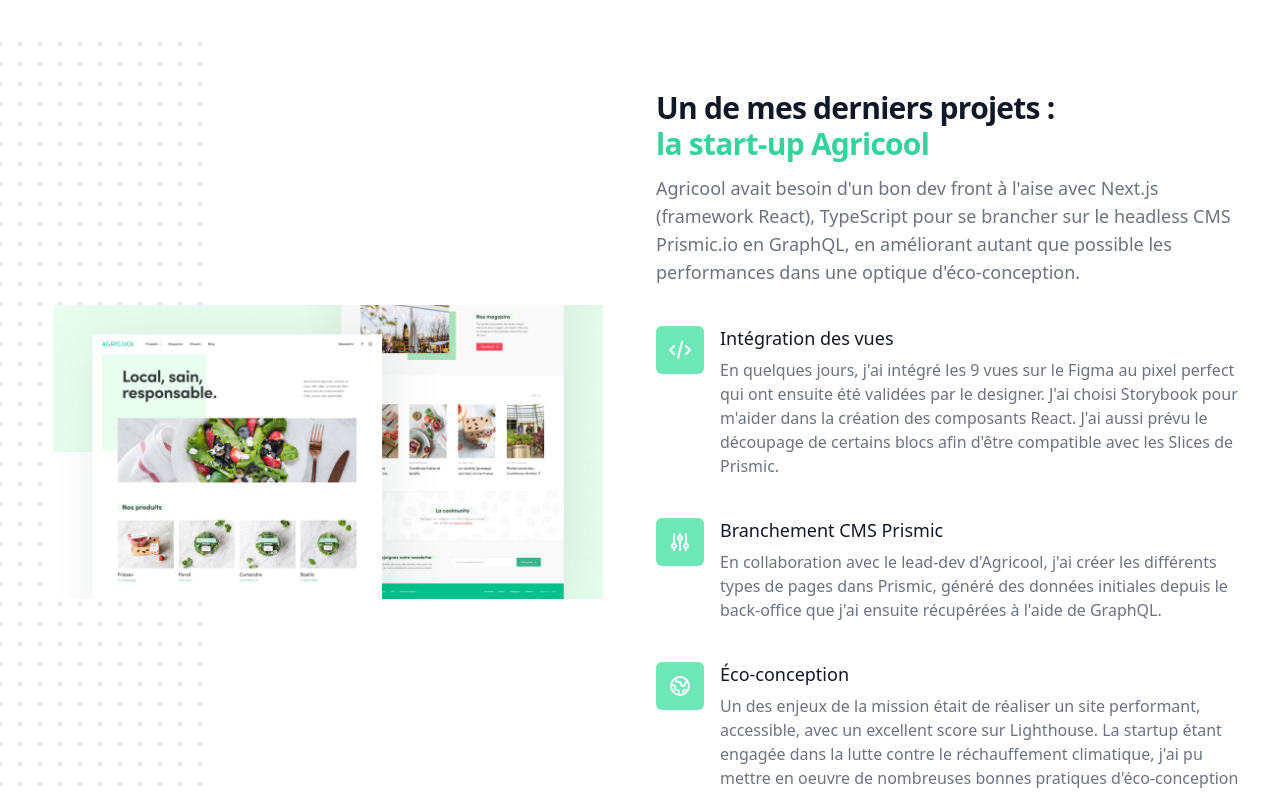
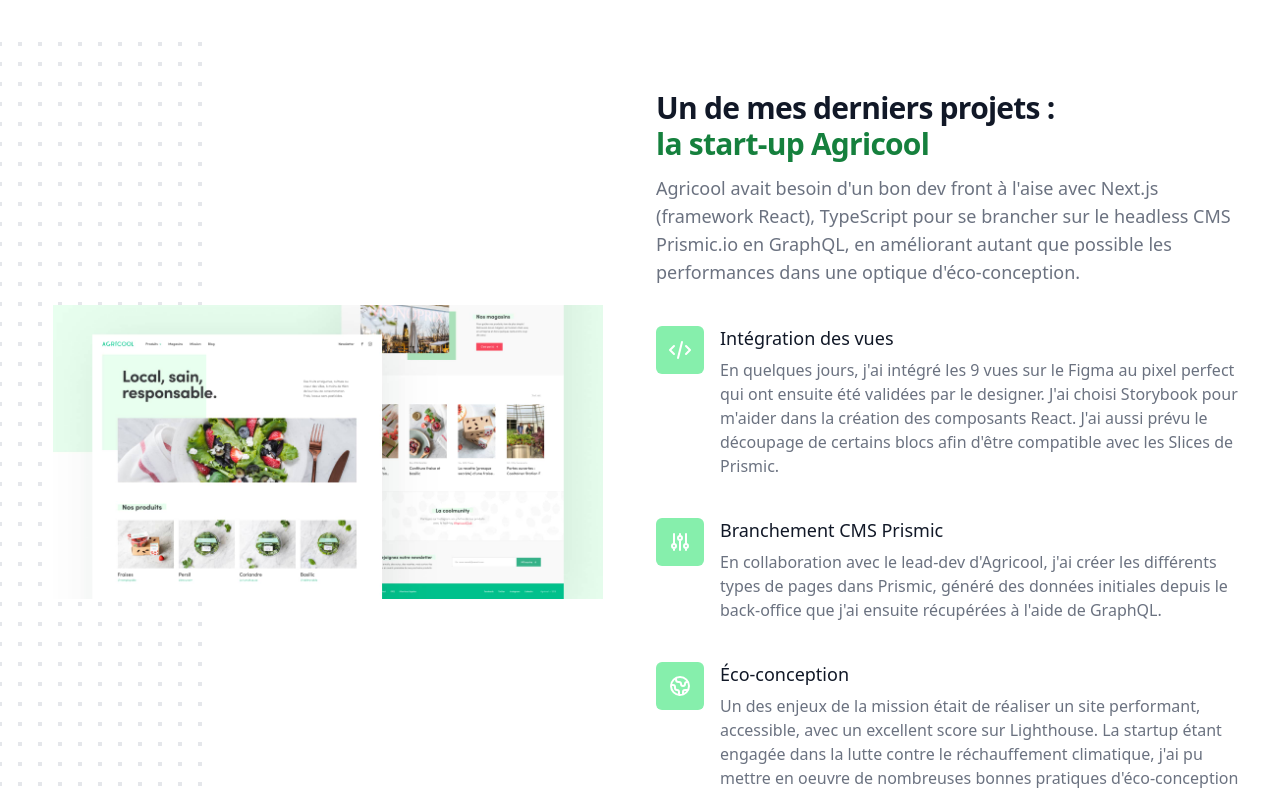
Before and after one commit to tidusia/thibaud-on-next, a Next.js app: page / in a window 1280 px wide. Shown: the part 1580-2374 px from the top of the page. Built offline with nearby package versions, Linux system fonts and the light colour scheme.

Commit message:
chore: upgrade tailwind to V3

```diff
--- a/components/HomeIntro/index.tsx
+++ b/components/HomeIntro/index.tsx
@@ -7,7 +7,7 @@
     <div className="max-w-screen-xl mx-auto ">
       <div className="relative z-10 pb-8 bg-white sm:pb-16 md:pb-20 lg:max-w-2xl lg:w-full lg:pb-28 xl:pb-32">
         <svg
-          className="hidden lg:block absolute right-0 inset-y-0 h-full w-48 text-white transform translate-x-1/2"
+          className="hidden lg:block absolute right-0 inset-y-0 h-full w-48 text-white translate-x-1/2"
           fill="currentColor"
           viewBox="0 0 100 100"
           preserveAspectRatio="none"
--- a/components/Nav/index.tsx
+++ b/components/Nav/index.tsx
@@ -14,7 +14,7 @@
     <>
       <div className="relative pt-6 px-4 sm:px-6 lg:px-8">
         <nav className="relative flex items-center justify-between sm:h-10 lg:justify-start">
-          <div className="flex items-center flex-grow flex-shrink-0 lg:flex-grow-0">
+          <div className="flex items-center flex-grow shrink-0 lg:grow-0">
             <div className="flex items-center justify-between w-full md:w-auto">
               <Link href={ROUTES.home.href}>
                 <a className="text-2xl tracking-tight leading-10 font-extrabold">
--- a/components/Post/index.tsx
+++ b/components/Post/index.tsx
@@ -22,7 +22,7 @@
 }: Props) => (
   <div className="flex flex-col rounded-lg shadow-lg overflow-hidden">
     {!!picture && (
-      <div className="flex-shrink-0">
+      <div className="shrink-0">
         <img
           className="h-48 w-full object-cover"
           src={picture}
--- a/components/Project/index.tsx
+++ b/components/Project/index.tsx
@@ -33,9 +33,9 @@
       <ul>
         {done.map((item) => (
           <li key={item} className="mt-4 flex items-start">
-            <div className="flex-shrink-0">
+            <div className="shrink-0">
               <svg
-                className="h-6 w-6 text-green-500"
+                className="h-6 w-6 text-green-700"
                 stroke="currentColor"
                 fill="none"
                 viewBox="0 0 24 24"
--- a/components/ShowCase/index.tsx
+++ b/components/ShowCase/index.tsx
@@ -6,7 +6,7 @@
 const ShowCase = () => (
   <section className="py-16 overflow-hidden lg:py-24">
     <div className="relative max-w-xl mx-auto px-4 sm:px-6 lg:px-8 lg:max-w-screen-xl">
-      <DotsGrid rootClassNames="hidden lg:block absolute left-full transform -translate-x-1/2 -translate-y-1/4" />
+      <DotsGrid rootClassNames="hidden lg:block absolute left-full -translate-x-1/2 -translate-y-1/4" />
 
       <div className="relative">
         <h2 className="lg:text-center text-3xl leading-8 font-extrabold tracking-tight text-gray-900 sm:text-4xl sm:leading-10">
@@ -43,7 +43,7 @@
           <ul className="mt-10">
             <li>
               <div className="flex">
-                <div className="flex-shrink-0">
+                <div className="shrink-0">
                   <div className="flex items-center justify-center h-12 w-12 rounded-md bg-blue-400 text-white">
                     <LogoReact className="w-12" />
                   </div>
@@ -64,7 +64,7 @@
             </li>
             <li className="mt-10">
               <div className="flex">
-                <div className="flex-shrink-0">
+                <div className="shrink-0">
                   <div className="flex items-center justify-center h-12 w-12 rounded-md bg-blue-400 text-white">
                     <svg
                       fill="none"
@@ -93,7 +93,7 @@
             </li>
             <li className="mt-10">
               <div className="flex">
-                <div className="flex-shrink-0">
+                <div className="shrink-0">
                   <div className="flex items-center justify-center h-12 w-12 rounded-md bg-blue-400 text-white">
                     <svg
                       fill="none"
@@ -137,14 +137,14 @@
         </div>
       </div>
 
-      <DotsGrid rootClassNames="hidden lg:block absolute right-full transform translate-x-1/2 translate-y-12" />
+      <DotsGrid rootClassNames="hidden lg:block absolute right-full translate-x-1/2 translate-y-12" />
 
       <div className="relative mt-12 sm:mt-16 lg:mt-24">
         <div className="lg:grid lg:grid-flow-row-dense lg:grid-cols-2 lg:gap-8 lg:items-center">
           <div className="lg:col-start-2">
             <h3 className="text-2xl leading-8 font-extrabold text-gray-900 tracking-tight sm:text-3xl sm:leading-9">
               Un de mes derniers projets :
-              <span className="block font-bold text-green-400">
+              <span className="block font-bold text-green-700">
                 la start-up Agricool
               </span>
             </h3>
@@ -158,7 +158,7 @@
             <ul className="mt-10">
               <li>
                 <div className="flex">
-                  <div className="flex-shrink-0">
+                  <div className="shrink-0">
                     <div className="flex items-center justify-center h-12 w-12 rounded-md bg-green-300 text-white">
                       <svg
                         fill="none"
@@ -190,7 +190,7 @@
               </li>
               <li className="mt-10">
                 <div className="flex">
-                  <div className="flex-shrink-0">
+                  <div className="shrink-0">
                     <div className="flex items-center justify-center h-12 w-12 rounded-md bg-green-300 text-white">
                       <svg
                         fill="none"
@@ -220,7 +220,7 @@
               </li>
               <li className="mt-10">
                 <div className="flex">
-                  <div className="flex-shrink-0">
+                  <div className="shrink-0">
                     <div className="flex items-center justify-center h-12 w-12 rounded-md bg-green-300 text-white">
                       <svg
                         fill="none"
--- a/components/Stats/index.tsx
+++ b/components/Stats/index.tsx
@@ -50,7 +50,7 @@
         {subtitle}
       </p>
     </div>
-    <div className="max-w-screen-xl mx-auto my-8 sm:-mt-8 sm:mb-0 px-4 sm:px-6 lg:px-8 sm:transform sm:translate-y-1/2">
+    <div className="max-w-screen-xl mx-auto my-8 sm:-mt-8 sm:mb-0 px-4 sm:px-6 lg:px-8 sm:translate-y-1/2">
       <div className="max-w-4xl mx-auto">
         <div className="rounded-lg bg-white shadow-lg sm:grid sm:grid-cols-3">
           {/* CSS designed for 3 items */}
--- a/components/Testimonial/index.tsx
+++ b/components/Testimonial/index.tsx
@@ -16,7 +16,7 @@
   <div className="bg-white overflow-hidden">
     <div className="relative max-w-xl lg:max-w-screen-xl mx-auto pt-20 pb-12 px-4 sm:px-6 lg:px-8 lg:py-20">
       <svg
-        className={`hidden lg:block absolute top-1/2 transform -translate-y-1/2 ${
+        className={`hidden lg:block absolute top-1/2 -translate-y-1/2 ${
           reverse ? "left-full -translate-x-1/2" : "right-full translate-x-1/2"
         }`}
         width="404"
@@ -55,13 +55,13 @@
           reverse && "lg:flex-row-reverse lg:text-right"
         }`}
       >
-        <div className="hidden lg:block lg:flex-shrink-0">
+        <div className="hidden lg:block lg:shrink-0">
           <img className="h-48 w-48 rounded-full" src={picture} alt={name} />
         </div>
 
         <div className={`relative ${reverse ? "lg:mr-10" : "lg:ml-10"}`}>
           <svg
-            className={`absolute z-0 top-0  transform  -translate-y-24 h-36 w-36 text-indigo-200 opacity-50 ${
+            className={`absolute z-0 top-0 -translate-y-24 h-36 w-36 text-indigo-200 opacity-50 ${
               reverse
                 ? "-translate-x-8 left-0 lg:translate-x-8 lg:right-0 lg:left-auto"
                 : "-translate-x-8 left-0"
@@ -81,7 +81,7 @@
             </div>
             <footer className="mt-8">
               <div className={`flex ${reverse && "lg:justify-end"}`}>
-                <div className="flex-shrink-0 lg:hidden">
+                <div className="shrink-0 lg:hidden">
                   <img
                     className="h-12 w-12 rounded-full"
                     src={picture}
--- a/pages/contact.tsx
+++ b/pages/contact.tsx
@@ -37,7 +37,7 @@
                 <dt className="sr-only">Email</dt>
                 <dd className="flex">
                   <svg
-                    className="flex-shrink-0 h-6 w-6 text-gray-400"
+                    className="shrink-0 h-6 w-6 text-gray-400"
                     stroke="currentColor"
                     fill="none"
                     viewBox="0 0 24 24"
--- a/tailwind.config.js
+++ b/tailwind.config.js
@@ -1,18 +1,16 @@
 module.exports = {
-  mode: "jit",
-  darkMode: false,
-  purge: {
-    content: [
-      "./pages/**/*.{js,jsx,ts,tsx}",
-      "./components/**/*.{js,jsx,ts,tsx}",
-      "./styles/**/*.{css}",
-    ],
-  },
+  content: [
+    "./pages/**/*.{js,jsx,ts,tsx}",
+    "./components/**/*.{js,jsx,ts,tsx}",
+    "./styles/**/*.css",
+  ],
   theme: {
-    extend: {},
-  },
-  variants: {
-    extend: {},
+    extend: {
+      colors: {
+        current: "currentColor",
+        transparent: "transparent",
+      },
+    },
   },
   plugins: [require("@tailwindcss/forms")],
 };
```
Also changed, not shown: package.json (+7 -7 lines), 1 other file (tests, documents, lock files or other folders).
